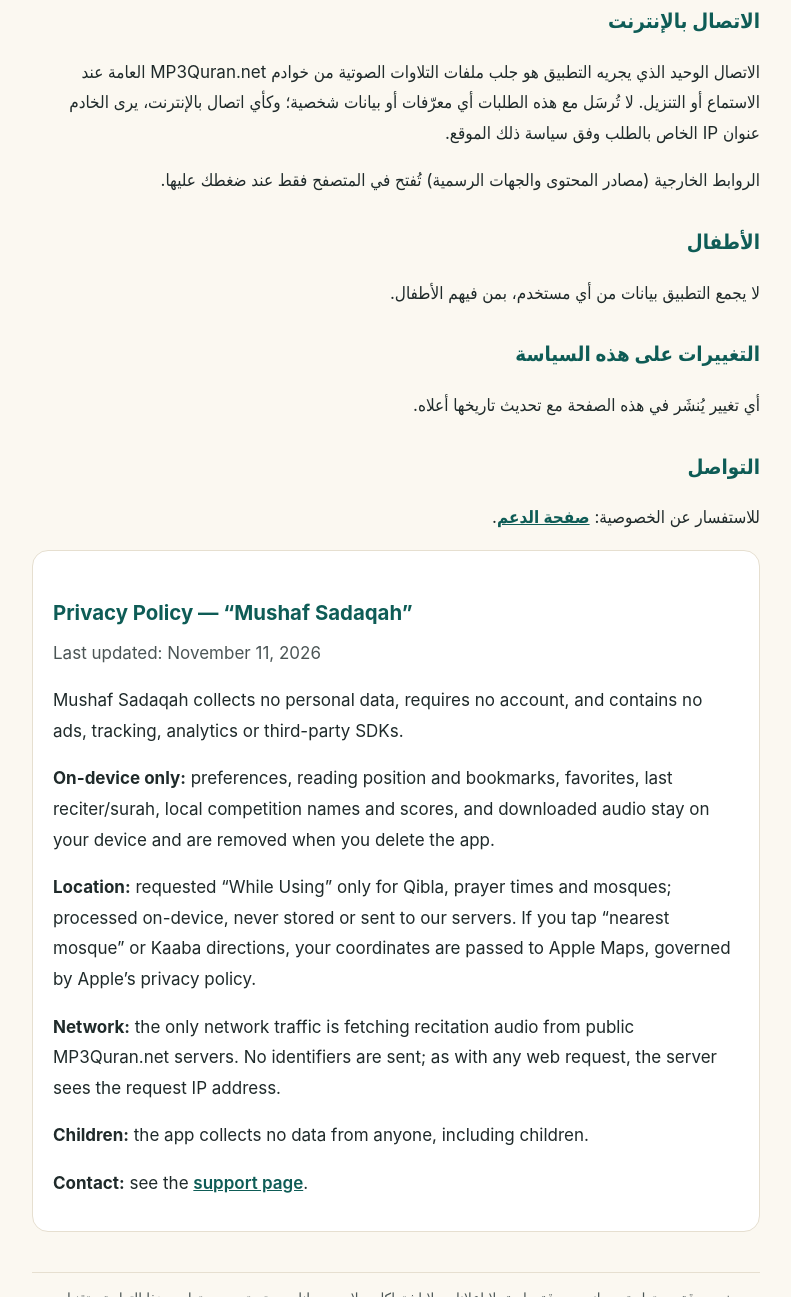
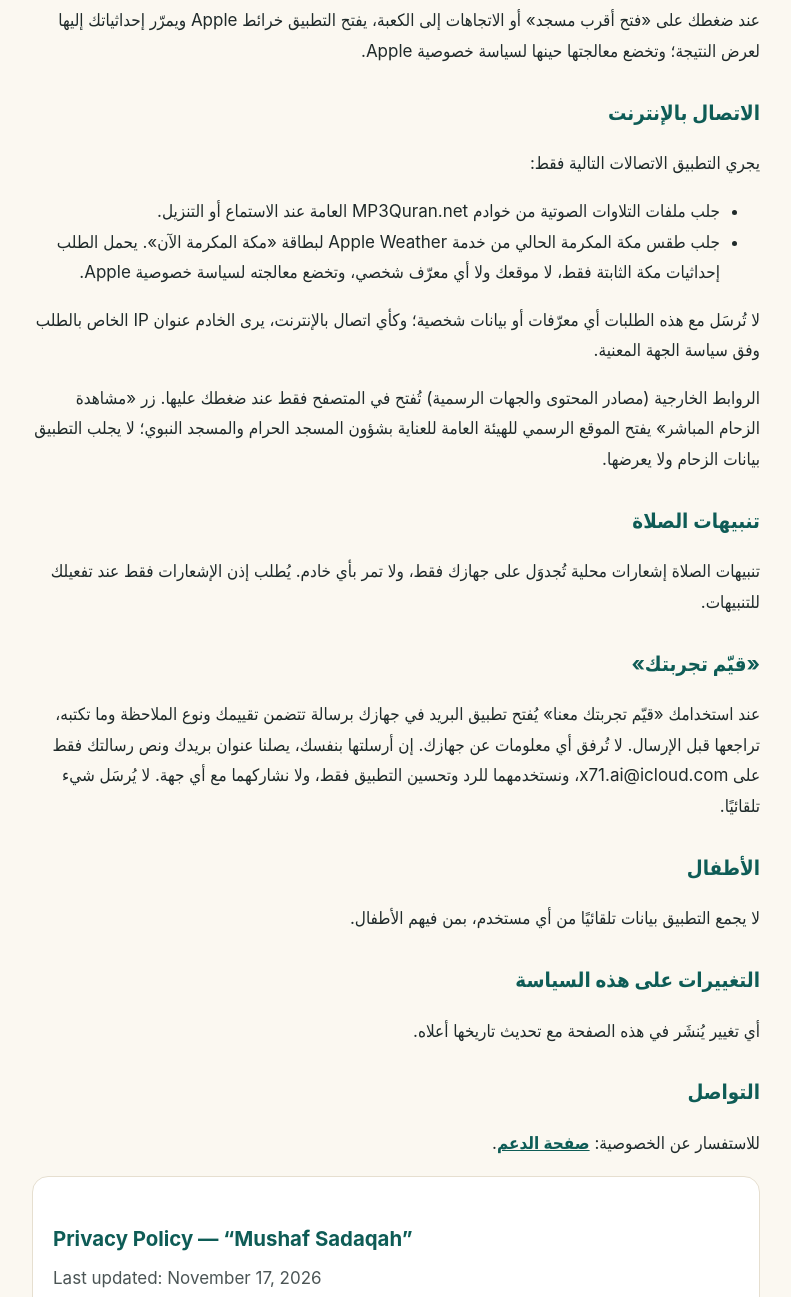
Before and after one commit to Alkatheeri24/mushaf-sadaqah, a plain HTML site: page privacy.html in a window 1280 px wide. Shown: the part 817-2114 px from the top of the page, without its empty margins (244-1035 px from the left). Drawn offline with Linux system fonts and the light colour scheme.

Commit message:
Privacy policy for Mushaf Sadaqah 1.0.0 (10): Apple Weather (Makkah only), local prayer alerts, optional feedback email

```diff
--- a/privacy.html
+++ b/privacy.html
@@ -8,28 +8,39 @@
 <body><main>
 <header>
 <h1>سياسة الخصوصية — تطبيق «مصحف صدقة»</h1>
-<p class="sub">آخر تحديث: 11 نوفمبر 2026</p>
+<p class="sub">آخر تحديث: 17 نوفمبر 2026</p>
 <nav><a href="./">الدعم</a><a href="#en">English</a></nav>
 </header>
 
 <section class="card">
 <h2>الخلاصة</h2>
-<p>«مصحف صدقة» لا يجمع أي بيانات شخصية، ولا يتطلب حسابًا، ولا يحتوي إعلانات أو أدوات تتبّع أو تحليلات أو مكتبات طرف ثالث.</p>
+<p>«مصحف صدقة» لا يجمع أي بيانات شخصية تلقائيًا، ولا يتطلب حسابًا، ولا يحتوي إعلانات أو أدوات تتبّع أو تحليلات أو مكتبات طرف ثالث. الحالة الوحيدة التي تصلنا فيها بيانات هي رسالة بريد تختار أنت إرسالها بنفسك (انظر «قيّم تجربتك» أدناه).</p>
 </section>
 
 <h2>ما يبقى على جهازك فقط</h2>
-<p>تُحفَظ التفضيلات التالية محليًا على جهازك ولا تُرسَل إلينا أو إلى أي جهة: لوحة الألوان المختارة، آخر موضع وعلامات القراءة، المفضلة في الأذكار والأحاديث، آخر قارئ وسورة استمعت إليهما، أسماء المتسابقين ونتائج المسابقات المحلية، وملفات التلاوات التي تنزّلها. حذف التطبيق يحذفها كلها.</p>
+<p>تُحفَظ التفضيلات التالية محليًا على جهازك ولا تُرسَل إلينا أو إلى أي جهة: لوحة الألوان المختارة، آخر موضع وعلامات القراءة، المفضلة في الأذكار والأحاديث، آخر قارئ وسورة استمعت إليهما، أسماء المتسابقين ونتائج المسابقات المحلية، ملفات التلاوات التي تنزّلها، المدينة المختارة وإعدادات تنبيهات الصلاة، وآخر طقس محفوظ لمكة المكرمة. حذف التطبيق يحذفها كلها.</p>
 
 <h2>الموقع الجغرافي</h2>
-<p>يُطلب إذن الموقع «أثناء الاستخدام» فقط عند فتح القبلة أو مواقيت الصلاة أو المساجد. يُستخدم الموقع لحظيًا داخل الجهاز للحساب، ولا يُخزَّن ولا يُرسَل إلى أي خادم تابع للتطبيق.</p>
+<p>يُطلب إذن الموقع «أثناء الاستخدام» فقط عند استخدامك القبلة أو المساجد. يُستخدم الموقع لحظيًا داخل الجهاز للحساب، ولا يُخزَّن ولا يُرسَل إلى أي خادم تابع للتطبيق. مواقيت الصلاة وتنبيهاتها تعتمد على المدينة التي تختارها، لا على موقعك.</p>
 <p>عند ضغطك على «فتح أقرب مسجد» أو الاتجاهات إلى الكعبة، يفتح التطبيق خرائط Apple ويمرّر إحداثياتك إليها لعرض النتيجة؛ وتخضع معالجتها حينها لسياسة خصوصية Apple.</p>
 
 <h2>الاتصال بالإنترنت</h2>
-<p>الاتصال الوحيد الذي يجريه التطبيق هو جلب ملفات التلاوات الصوتية من خوادم MP3Quran.net العامة عند الاستماع أو التنزيل. لا تُرسَل مع هذه الطلبات أي معرّفات أو بيانات شخصية؛ وكأي اتصال بالإنترنت، يرى الخادم عنوان IP الخاص بالطلب وفق سياسة ذلك الموقع.</p>
-<p>الروابط الخارجية (مصادر المحتوى والجهات الرسمية) تُفتح في المتصفح فقط عند ضغطك عليها.</p>
+<p>يجري التطبيق الاتصالات التالية فقط:</p>
+<ul>
+<li>جلب ملفات التلاوات الصوتية من خوادم MP3Quran.net العامة عند الاستماع أو التنزيل.</li>
+<li>جلب طقس مكة المكرمة الحالي من خدمة Apple Weather لبطاقة «مكة المكرمة الآن». يحمل الطلب إحداثيات مكة الثابتة فقط، لا موقعك ولا أي معرّف شخصي، وتخضع معالجته لسياسة خصوصية Apple.</li>
+</ul>
+<p>لا تُرسَل مع هذه الطلبات أي معرّفات أو بيانات شخصية؛ وكأي اتصال بالإنترنت، يرى الخادم عنوان IP الخاص بالطلب وفق سياسة الجهة المعنية.</p>
+<p>الروابط الخارجية (مصادر المحتوى والجهات الرسمية) تُفتح في المتصفح فقط عند ضغطك عليها. زر «مشاهدة الزحام المباشر» يفتح الموقع الرسمي للهيئة العامة للعناية بشؤون المسجد الحرام والمسجد النبوي؛ لا يجلب التطبيق بيانات الزحام ولا يعرضها.</p>
+
+<h2>تنبيهات الصلاة</h2>
+<p>تنبيهات الصلاة إشعارات محلية تُجدوَل على جهازك فقط، ولا تمر بأي خادم. يُطلب إذن الإشعارات فقط عند تفعيلك للتنبيهات.</p>
+
+<h2>«قيّم تجربتك»</h2>
+<p>عند استخدامك «قيّم تجربتك معنا» يُفتح تطبيق البريد في جهازك برسالة تتضمن تقييمك ونوع الملاحظة وما تكتبه، تراجعها قبل الإرسال. لا تُرفق أي معلومات عن جهازك. إن أرسلتها بنفسك، يصلنا عنوان بريدك ونص رسالتك فقط على x71.ai@icloud.com، ونستخدمهما للرد وتحسين التطبيق فقط، ولا نشاركهما مع أي جهة. لا يُرسَل شيء تلقائيًا.</p>
 
 <h2>الأطفال</h2>
-<p>لا يجمع التطبيق بيانات من أي مستخدم، بمن فيهم الأطفال.</p>
+<p>لا يجمع التطبيق بيانات تلقائيًا من أي مستخدم، بمن فيهم الأطفال.</p>
 
 <h2>التغييرات على هذه السياسة</h2>
 <p>أي تغيير يُنشَر في هذه الصفحة مع تحديث تاريخها أعلاه.</p>
@@ -39,12 +50,14 @@
 
 <section class="card en" id="en" lang="en" dir="ltr">
 <h2>Privacy Policy — “Mushaf Sadaqah”</h2>
-<p class="sub">Last updated: November 11, 2026</p>
-<p>Mushaf Sadaqah collects no personal data, requires no account, and contains no ads, tracking, analytics or third-party SDKs.</p>
-<p><strong>On-device only:</strong> preferences, reading position and bookmarks, favorites, last reciter/surah, local competition names and scores, and downloaded audio stay on your device and are removed when you delete the app.</p>
-<p><strong>Location:</strong> requested “While Using” only for Qibla, prayer times and mosques; processed on-device, never stored or sent to our servers. If you tap “nearest mosque” or Kaaba directions, your coordinates are passed to Apple Maps, governed by Apple’s privacy policy.</p>
-<p><strong>Network:</strong> the only network traffic is fetching recitation audio from public MP3Quran.net servers. No identifiers are sent; as with any web request, the server sees the request IP address.</p>
-<p><strong>Children:</strong> the app collects no data from anyone, including children.</p>
+<p class="sub">Last updated: November 17, 2026</p>
+<p>Mushaf Sadaqah collects no personal data automatically, requires no account, and contains no ads, tracking, analytics or third-party SDKs. The only case in which we receive any data is an email you choose to send yourself (see “Rate your experience” below).</p>
+<p><strong>On-device only:</strong> preferences, reading position and bookmarks, favorites, last reciter/surah, local competition names and scores, downloaded audio, your selected city and prayer-alert settings, and the last saved Makkah weather stay on your device and are removed when you delete the app.</p>
+<p><strong>Location:</strong> requested “While Using” only for the Qibla and mosques; processed on-device, never stored or sent to our servers. Prayer times and alerts use the city you choose, not your location. If you tap “nearest mosque” or Kaaba directions, your coordinates are passed to Apple Maps, governed by Apple’s privacy policy.</p>
+<p><strong>Network:</strong> the app only (1) fetches recitation audio from public MP3Quran.net servers, and (2) fetches the current Makkah weather from Apple Weather for the “Makkah Now” card — the request carries Makkah’s fixed coordinates only, never your location or any identifier, and is governed by Apple’s privacy policy. As with any web request, servers see the request IP address. External links open in your browser only when you tap them; the “live crowd” button opens the official website of the General Authority for the Care of the Affairs of the Grand Mosque and the Prophet’s Mosque, and the app does not fetch or show crowd data.</p>
+<p><strong>Prayer alerts:</strong> local notifications scheduled on your device only; no server is involved. Notification permission is requested only when you enable alerts.</p>
+<p><strong>Rate your experience:</strong> opens your own Mail app with your rating, feedback type and any text you write, for you to review before sending. No device information is attached. If you send it, we receive only your email address and message at x71.ai@icloud.com, used solely to reply and improve the app, never shared. Nothing is sent automatically.</p>
+<p><strong>Children:</strong> the app collects no data automatically from anyone, including children.</p>
 <p><strong>Contact:</strong> see the <a href="./#contact">support page</a>.</p>
 </section>
 
```
